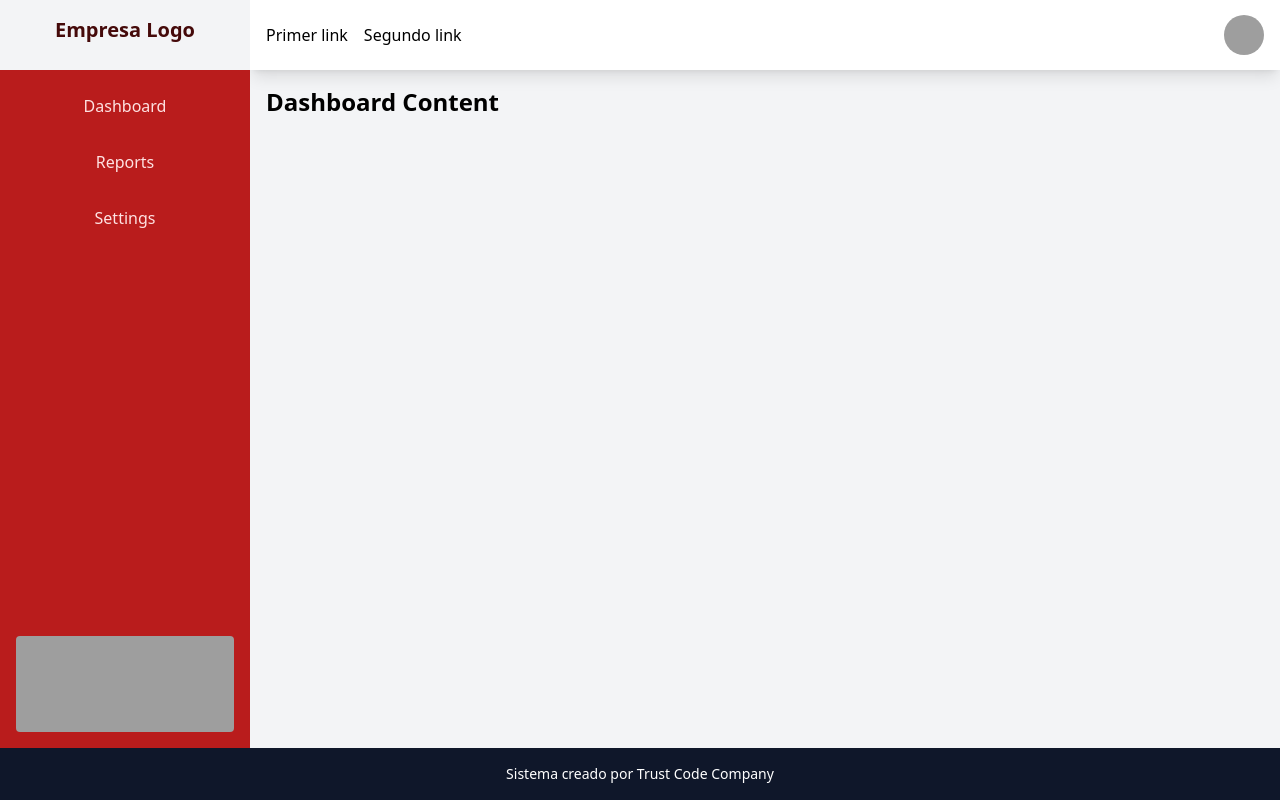
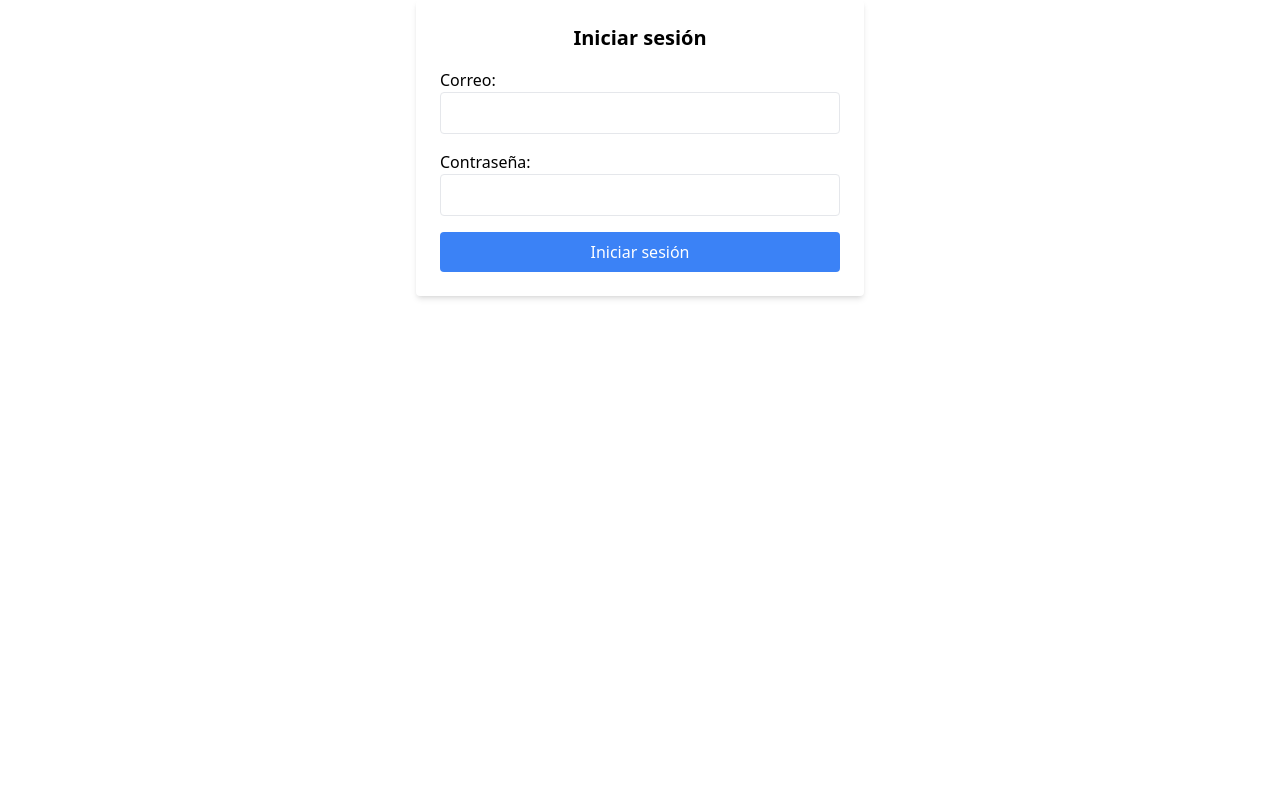
Before and after one commit to TrustCodeCompany/trustbalance-web, a React (Vite) app: page / in a window 1280 px wide. Built offline with nearby package versions, Linux system fonts and the light colour scheme; grey boxes are pictures that could not be loaded.

Commit message:
add library react router

```diff
--- a/package.json
+++ b/package.json
@@ -18,6 +18,7 @@
     "react": "^19.0.0",
     "react-dom": "^19.0.0",
     "react-hook-form": "^7.54.2",
+    "react-router": "^7.1.3",
     "react-toastify": "^10.0.6",
     "zod": "^3.24.1",
     "zustand": "^5.0.1"
--- a/src/App.tsx
+++ b/src/App.tsx
@@ -1,10 +1,11 @@
 import './App.css';
+import LoginForm from './modules/auth/pages/LoginPage';
 import { DashboardPage } from './modules/dashboard/pages';
 
 function App() {
   return (
     <>
-      <DashboardPage />
+      <LoginForm />
     </>
   );
 }
```
Also changed, not shown: src/modules/auth/pages/LoginPage.tsx (renamed from src/modules/auth/components/LoginForm.tsx), 2 other files (tests, documents, lock files or other folders).
